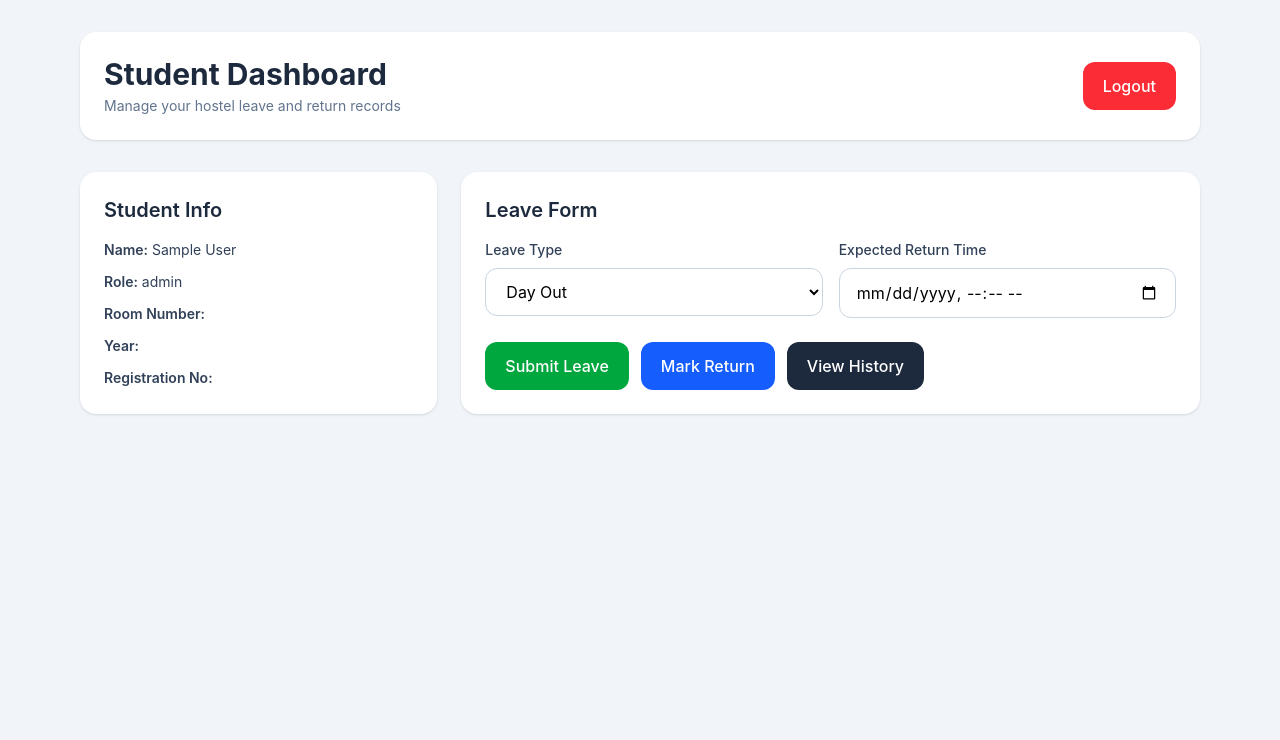
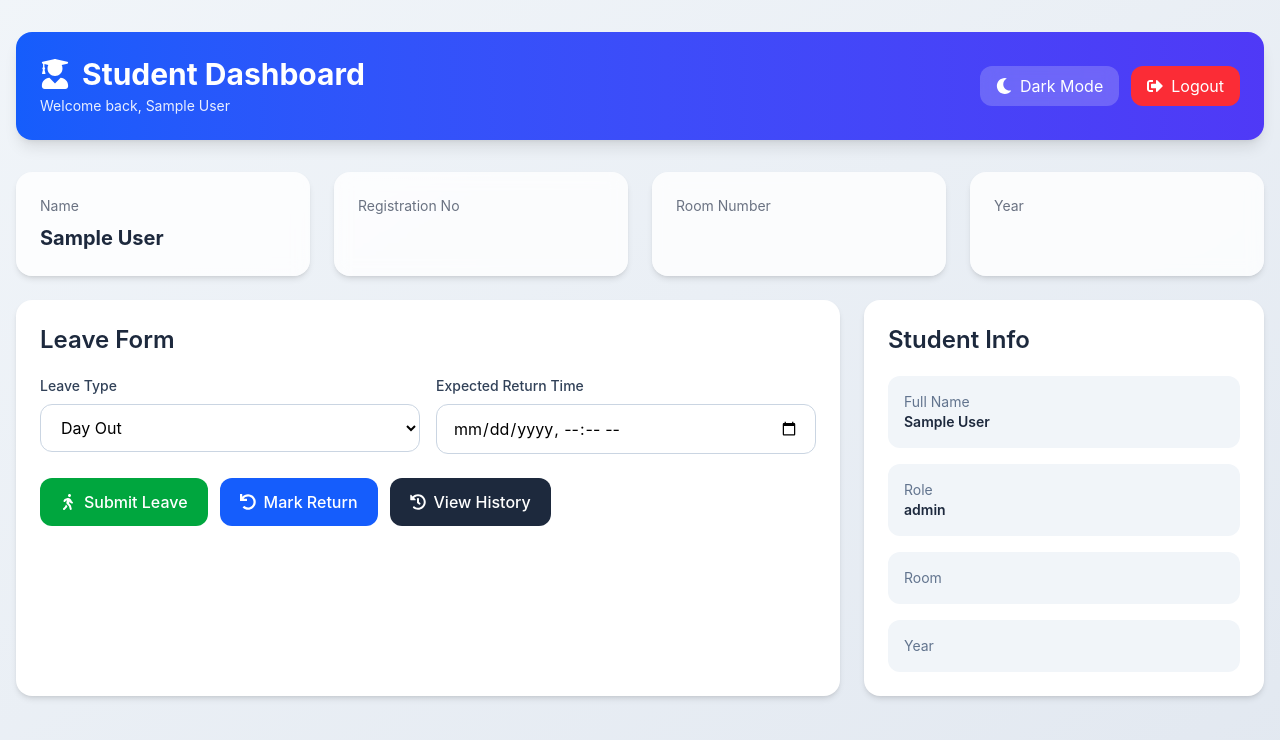
Before and after one commit to Dulangilakshani/hostel-leave-management-system, a React (Vite) app in the folder client/: page /dashboard in a window 1280 px wide. Shown: the top 740 px of the page. Built offline with nearby package versions, Linux system fonts and the light colour scheme; sample sign-in values are in the browser's storage.

Commit message:
Update Dashboard.jsx

```diff
--- a/client/src/pages/Dashboard.jsx
+++ b/client/src/pages/Dashboard.jsx
@@ -1,6 +1,15 @@
 import React, { useState } from "react";
 import API from "../services/api";
 import { Link, useNavigate } from "react-router-dom";
+import {
+  FaUserGraduate,
+  FaSignOutAlt,
+  FaHistory,
+  FaMoon,
+  FaSun,
+  FaWalking,
+  FaUndo,
+} from "react-icons/fa";
 
 function Dashboard() {
   const user = JSON.parse(localStorage.getItem("user"));
@@ -10,6 +19,10 @@ function Dashboard() {
   const [returnTime, setReturnTime] = useState("");
   const [loadingLeave, setLoadingLeave] = useState(false);
   const [loadingReturn, setLoadingReturn] = useState(false);
+
+  const [darkMode, setDarkMode] = useState(
+    localStorage.getItem("theme") === "dark"
+  );
 
   const handleLeave = async () => {
     if (!returnTime) {
@@ -50,68 +63,102 @@ function Dashboard() {
     navigate("/");
   };
 
+  const toggleDarkMode = () => {
+    const html = document.documentElement;
+
+    if (darkMode) {
+      html.classList.remove("dark");
+      localStorage.setItem("theme", "light");
+      setDarkMode(false);
+    } else {
+      html.classList.add("dark");
+      localStorage.setItem("theme", "dark");
+      setDarkMode(true);
+    }
+  };
+
   return (
-    <div className="min-h-screen bg-slate-100">
-      <div className="mx-auto max-w-6xl px-4 py-8">
-        <div className="mb-8 flex flex-col gap-4 rounded-2xl bg-white p-6 shadow-sm md:flex-row md:items-center md:justify-between">
+    <div className="min-h-screen bg-gradient-to-br from-slate-100 to-slate-200 dark:from-slate-900 dark:to-slate-800 transition-colors duration-300">
+      <div className="max-w-7xl mx-auto px-4 py-8">
+        {/* HEADER */}
+        <div className="mb-8 rounded-2xl bg-gradient-to-r from-blue-600 to-indigo-600 dark:from-slate-700 dark:to-slate-900 text-white shadow-lg p-6 flex flex-col md:flex-row justify-between items-center gap-4">
           <div>
-            <h1 className="text-3xl font-bold text-slate-800">
+            <h1 className="text-3xl font-bold flex items-center gap-3">
+              <FaUserGraduate />
               Student Dashboard
             </h1>
-            <p className="mt-1 text-sm text-slate-500">
-              Manage your hostel leave and return records
+            <p className="mt-1 text-sm opacity-90">
+              Welcome back, {user?.name}
             </p>
           </div>
 
+          <div className="flex flex-wrap gap-3">
+            <button
+              onClick={toggleDarkMode}
+              className="bg-white/20 backdrop-blur px-4 py-2 rounded-xl hover:bg-white/30 transition flex items-center gap-2"
+            >
+              {darkMode ? <FaSun /> : <FaMoon />}
+              {darkMode ? "Light Mode" : "Dark Mode"}
+            </button>
+
             <button
               onClick={handleLogout}
-            className="rounded-xl bg-red-500 px-5 py-3 font-medium text-white transition hover:bg-red-600"
+              className="bg-red-500 px-4 py-2 rounded-xl hover:bg-red-600 transition flex items-center gap-2"
             >
+              <FaSignOutAlt />
               Logout
             </button>
           </div>
+        </div>
 
-        <div className="grid gap-6 md:grid-cols-3">
-          <div className="rounded-2xl bg-white p-6 shadow-sm md:col-span-1">
-            <h2 className="mb-4 text-xl font-semibold text-slate-800">
-              Student Info
+        {/* INFO + QUICK STATS */}
+        <div className="grid md:grid-cols-4 gap-6 mb-6">
+          <div className="bg-white/80 dark:bg-slate-900/80 backdrop-blur rounded-2xl shadow-md p-6 hover:shadow-xl transition">
+            <p className="text-sm text-gray-500 dark:text-slate-400">Name</p>
+            <h2 className="mt-2 text-xl font-bold text-slate-800 dark:text-white">
+              {user?.name}
             </h2>
+          </div>
 
-            <div className="space-y-3 text-sm text-slate-700">
-              <p>
-                <span className="font-semibold">Name:</span> {user?.name}
-              </p>
-              <p>
-                <span className="font-semibold">Role:</span> {user?.role}
-              </p>
-              <p>
-                <span className="font-semibold">Room Number:</span>{" "}
+          <div className="bg-white/80 dark:bg-slate-900/80 backdrop-blur rounded-2xl shadow-md p-6 hover:shadow-xl transition">
+            <p className="text-sm text-gray-500 dark:text-slate-400">Registration No</p>
+            <h2 className="mt-2 text-xl font-bold text-slate-800 dark:text-white">
+              {user?.regNo}
+            </h2>
+          </div>
+
+          <div className="bg-white/80 dark:bg-slate-900/80 backdrop-blur rounded-2xl shadow-md p-6 hover:shadow-xl transition">
+            <p className="text-sm text-gray-500 dark:text-slate-400">Room Number</p>
+            <h2 className="mt-2 text-xl font-bold text-slate-800 dark:text-white">
               {user?.roomNumber}
-              </p>
-              <p>
-                <span className="font-semibold">Year:</span> {user?.year}
-              </p>
-              <p>
-                <span className="font-semibold">Registration No:</span>{" "}
-                {user?.regNo}
-              </p>
+            </h2>
+          </div>
+
+          <div className="bg-white/80 dark:bg-slate-900/80 backdrop-blur rounded-2xl shadow-md p-6 hover:shadow-xl transition">
+            <p className="text-sm text-gray-500 dark:text-slate-400">Year</p>
+            <h2 className="mt-2 text-xl font-bold text-slate-800 dark:text-white">
+              {user?.year}
+            </h2>
           </div>
         </div>
 
-          <div className="rounded-2xl bg-white p-6 shadow-sm md:col-span-2">
-            <h2 className="mb-4 text-xl font-semibold text-slate-800">
+        {/* MAIN CONTENT */}
+        <div className="grid lg:grid-cols-3 gap-6">
+          {/* LEAVE FORM */}
+          <div className="lg:col-span-2 bg-white dark:bg-slate-900 rounded-2xl shadow-md p-6">
+            <h3 className="text-2xl font-semibold mb-5 text-slate-800 dark:text-white">
               Leave Form
-            </h2>
+            </h3>
 
-            <div className="grid gap-4 md:grid-cols-2">
+            <div className="grid md:grid-cols-2 gap-4">
               <div>
-                <label className="mb-2 block text-sm font-medium text-slate-700">
+                <label className="mb-2 block text-sm font-medium text-slate-700 dark:text-slate-300">
                   Leave Type
                 </label>
                 <select
                   value={leaveType}
                   onChange={(e) => setLeaveType(e.target.value)}
-                  className="w-full rounded-xl border border-slate-300 px-4 py-3 outline-none focus:border-blue-500 focus:ring-2 focus:ring-blue-200"
+                  className="w-full rounded-xl border border-slate-300 dark:border-slate-700 dark:bg-slate-800 dark:text-white px-4 py-3 outline-none focus:border-blue-500 focus:ring-2 focus:ring-blue-200"
                 >
                   <option value="day_out">Day Out</option>
                   <option value="out_going">Out Going</option>
@@ -119,40 +166,80 @@ function Dashboard() {
               </div>
 
               <div>
-                <label className="mb-2 block text-sm font-medium text-slate-700">
+                <label className="mb-2 block text-sm font-medium text-slate-700 dark:text-slate-300">
                   Expected Return Time
                 </label>
                 <input
                   type="datetime-local"
                   value={returnTime}
                   onChange={(e) => setReturnTime(e.target.value)}
-                  className="w-full rounded-xl border border-slate-300 px-4 py-3 outline-none focus:border-blue-500 focus:ring-2 focus:ring-blue-200"
+                  className="w-full rounded-xl border border-slate-300 dark:border-slate-700 dark:bg-slate-800 dark:text-white px-4 py-3 outline-none focus:border-blue-500 focus:ring-2 focus:ring-blue-200"
                 />
               </div>
             </div>
 
-            <div className="mt-6 flex flex-col gap-3 sm:flex-row">
+            <div className="mt-6 flex flex-wrap gap-3">
               <button
                 onClick={handleLeave}
                 disabled={loadingLeave}
-                className="rounded-xl bg-green-600 px-5 py-3 font-medium text-white transition hover:bg-green-700 disabled:bg-green-400"
+                className="rounded-xl bg-green-600 px-5 py-3 font-medium text-white transition hover:bg-green-700 disabled:bg-green-400 flex items-center gap-2"
               >
+                <FaWalking />
                 {loadingLeave ? "Submitting..." : "Submit Leave"}
               </button>
 
               <button
                 onClick={handleReturn}
                 disabled={loadingReturn}
-                className="rounded-xl bg-blue-600 px-5 py-3 font-medium text-white transition hover:bg-blue-700 disabled:bg-blue-400"
+                className="rounded-xl bg-blue-600 px-5 py-3 font-medium text-white transition hover:bg-blue-700 disabled:bg-blue-400 flex items-center gap-2"
               >
+                <FaUndo />
                 {loadingReturn ? "Processing..." : "Mark Return"}
               </button>
 
               <Link to="/history">
-                <button className="w-full rounded-xl bg-slate-800 px-5 py-3 font-medium text-white transition hover:bg-slate-900 sm:w-auto">
+                <button className="rounded-xl bg-slate-800 dark:bg-slate-700 px-5 py-3 font-medium text-white transition hover:bg-slate-900 dark:hover:bg-slate-600 flex items-center gap-2">
+                  <FaHistory />
                   View History
                 </button>
               </Link>
+            </div>
+          </div>
+
+          {/* SIDE PANEL */}
+          <div className="bg-white dark:bg-slate-900 rounded-2xl shadow-md p-6">
+            <h3 className="text-2xl font-semibold mb-5 text-slate-800 dark:text-white">
+              Student Info
+            </h3>
+
+            <div className="space-y-4 text-sm">
+              <div className="rounded-xl bg-slate-100 dark:bg-slate-800 p-4">
+                <p className="text-slate-500 dark:text-slate-400">Full Name</p>
+                <p className="font-semibold text-slate-800 dark:text-white">
+                  {user?.name}
+                </p>
+              </div>
+
+              <div className="rounded-xl bg-slate-100 dark:bg-slate-800 p-4">
+                <p className="text-slate-500 dark:text-slate-400">Role</p>
+                <p className="font-semibold text-slate-800 dark:text-white">
+                  {user?.role}
+                </p>
+              </div>
+
+              <div className="rounded-xl bg-slate-100 dark:bg-slate-800 p-4">
+                <p className="text-slate-500 dark:text-slate-400">Room</p>
+                <p className="font-semibold text-slate-800 dark:text-white">
+                  {user?.roomNumber}
+                </p>
+              </div>
+
+              <div className="rounded-xl bg-slate-100 dark:bg-slate-800 p-4">
+                <p className="text-slate-500 dark:text-slate-400">Year</p>
+                <p className="font-semibold text-slate-800 dark:text-white">
+                  {user?.year}
+                </p>
+              </div>
             </div>
           </div>
         </div>
```
Lines whose indentation alone changed are shown as unchanged.
